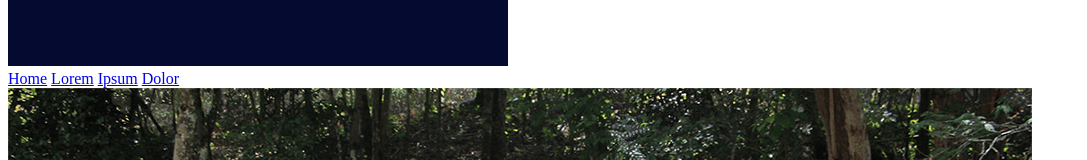
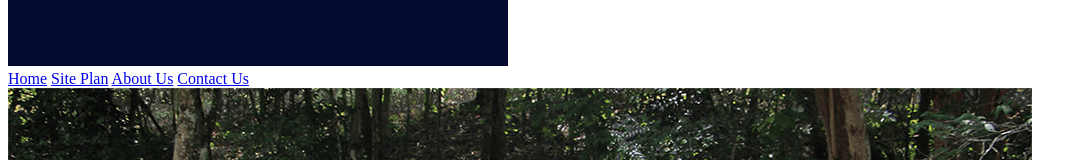
Before and after one commit to ejctchn/wdd130, a plain HTML site: page wwr/index.html in a window 1280 px wide. Shown: the part 442-602 px from the top of the page, without its empty margins (0-1087 px from the left). Drawn offline with Linux system fonts and the light colour scheme.

Commit message:
Updated navigation links

```diff
--- a/wwr/index.html
+++ b/wwr/index.html
@@ -15,9 +15,9 @@
         </div>
         <nav>
             <a href="index.html">Home</a>
-            <a href="#">Lorem</a>
-            <a href="#">Ipsum</a>
-            <a href="#">Dolor</a>
+            <a href="site-plan-rafting.html">Site Plan</a>
+            <a href="aboutus.html">About Us</a>
+            <a href="contactus.html">Contact Us</a>
         </nav>
     </header>
     <div id="hero">
```
